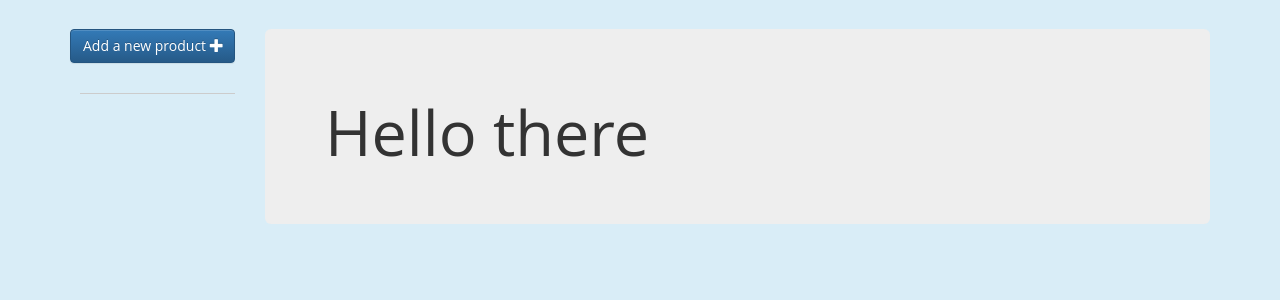
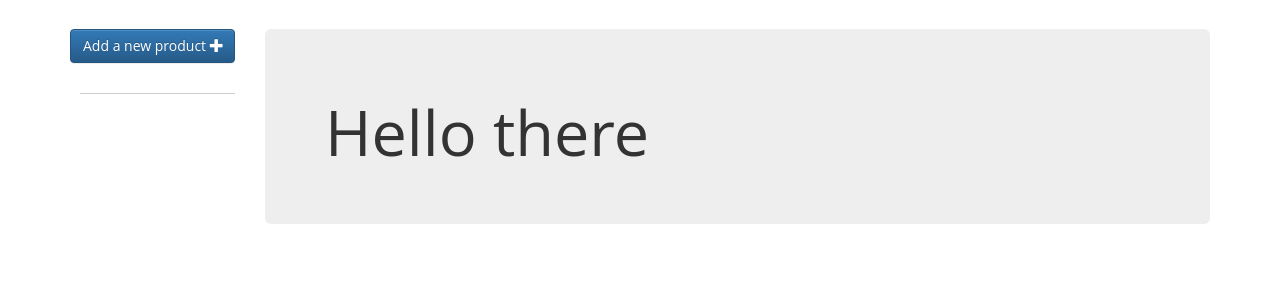
Before and after one commit to hyunmin90/secondhandwiki, a Django app: page /main/ in a window 1280 px wide. Shown: the part 51-351 px from the top of the page. Run offline with Django 3.2, Linux system fonts and the light colour scheme; the visitor is signed in with stand-in values (Sample User, id 1); data that the repository does not hold is empty; parts of the project's set-up code (start-up, migrations or seed data) failed here and were passed over; some libraries are stand-ins or nearby versions.

Commit message:
landingadded

```diff
--- a/manhattan/styles/nav_main.css
+++ b/manhattan/styles/nav_main.css
@@ -4,7 +4,7 @@ body {
 	background-size: cover;
 	font-family: 'Open Sans', sans-serif;
 	/*background-color: #6ecff6;*/
-	background-color: #d9edf7;
+	background-color: white;
 	/*overflow: hidden;*/
 	/*text-align: center;*/
 }
--- a/manhattan/templates/main.html
+++ b/manhattan/templates/main.html
@@ -2,7 +2,9 @@
 
 {% block content %}
   <style>
-
+   body{
+   	background-color:white;
+   }
   </style>
 
 <div class="jumbotron">
```
